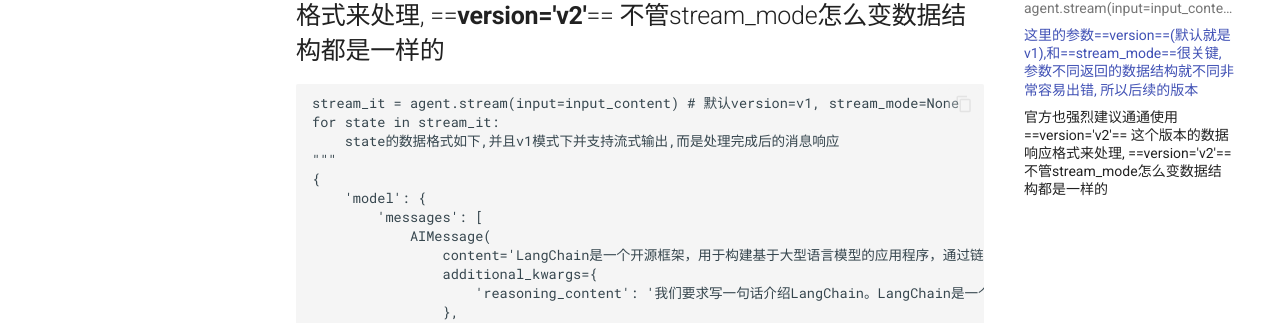
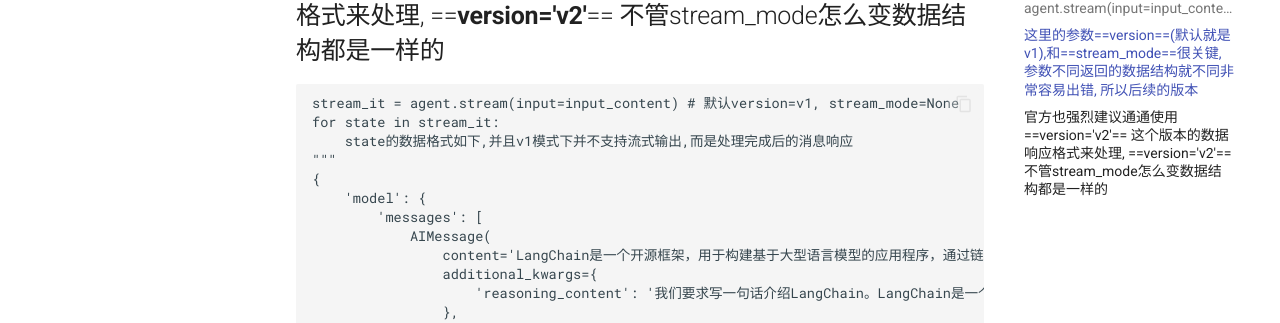
Before and after one commit to gzulmc/gzulmc.github.io, an MkDocs documentation site: the page built from docs/AI/流式输出.md, in a window 1280 px wide and 1400 px high, scrolled down 1636 px. Shown: the part 166-489 px from the top of the window. Built offline with MkDocs 1.6.1 and Material for MkDocs 9.7.7, drawn with Linux system fonts in a browser that asks for light colours; some of the changed text lies outside the part shown.

Commit message:
vault backup

````diff
--- a/docs/AI/流式输出.md
+++ b/docs/AI/流式输出.md
@@ -71,7 +71,7 @@ stream_mode not None时:v1的取值方式:
 ```python
 stream_it = agent.stream(input=input_content) # 默认version=v1, stream_mode=None
 for state in stream_it:
-	state的数据格式如下,并且v1模式下并支持流式输出,而是处理完成后的消息响应
+	state的数据格式如下,并且v1模式下并不支持流式输出,而是处理完成后的消息响应
 """
 {
     'model': {
````
Also changed, not shown: docs/面试/线程和协程.md (added, +1 -0 lines).
